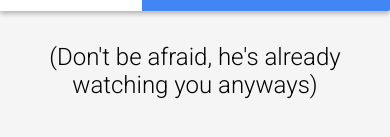
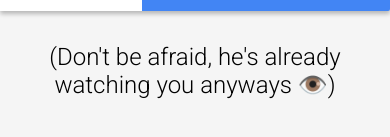
Before and after one commit to cmgdragon/react-exercises, a React (Vite) app: page /bikes in a window 390 px wide. Shown: the part 223-360 px from the top of the page. Built offline with nearby package versions, Linux system fonts and the light colour scheme; no server answers.

Commit message:
improved bikes responsive

```diff
--- a/src/common-components/login.js
+++ b/src/common-components/login.js
@@ -29,7 +29,7 @@ const Login = () => {
                 </div>
                 <p className={'btn-text'}><b>Sign in with Google</b></p>
             </div>
-            <span className={'dont-worry'}>(Don't be afraid, he's already watching you anyways)</span>
+            <span className={'dont-worry'}>(Don't be afraid, he's already watching you anyways 👁️)</span>
         </div>
     )
 }
--- a/src/common-components/styles/_navigation.scss
+++ b/src/common-components/styles/_navigation.scss
@@ -25,6 +25,6 @@ nav {
         &> * {
           display: block;
         }
-      }
+    }
 
 }
--- a/src/exercise-bikes/_exercise-bikes.scss
+++ b/src/exercise-bikes/_exercise-bikes.scss
@@ -1,8 +1,13 @@
 .bike-list {
-    width: 50%;
+    width: 60vw;
     margin: 2rem auto;
     text-align: start;
     list-style: none;
+
+    @media (max-width: 650px) {
+        width: 100%;
+    }
+
 }
 
 .bike-list > span {
```
